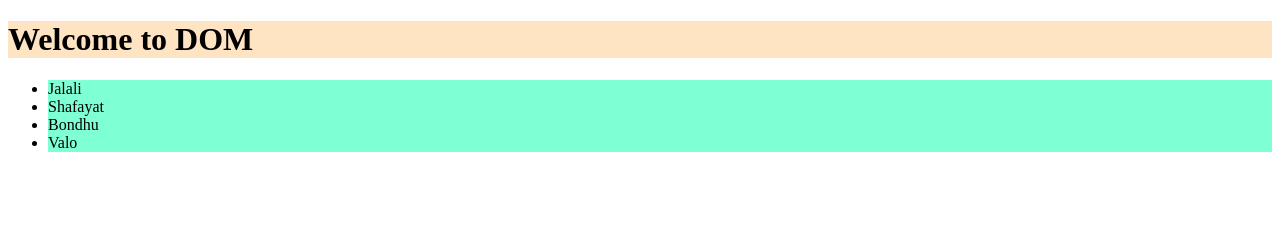
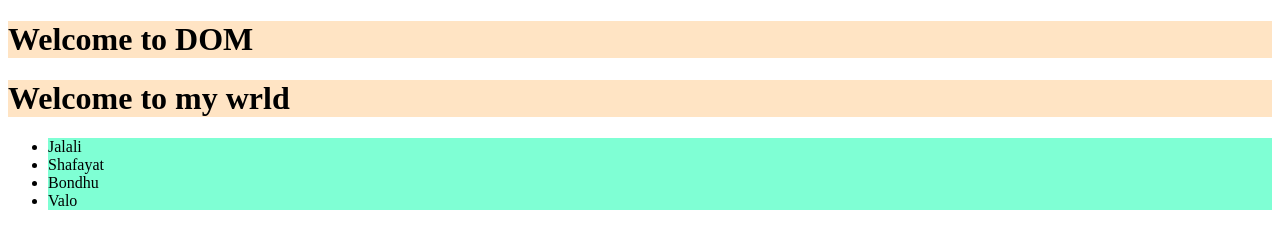
Before and after one commit to Rahmat-Ullah/tour-to-dom, a plain HTML site: page index.html in a window 1280 px wide. Drawn offline with Linux system fonts and the light colour scheme.

Commit message:
dom getElementByTagName practiced

```diff
--- a/index.html
+++ b/index.html
@@ -15,6 +15,7 @@
 <body>
     <header>
         <h1>Welcome to DOM</h1>
+        <h1>Welcome to my wrld</h1>
     </header>
     <main>
         <ul>
@@ -27,7 +28,16 @@
 
     <script src="js/dom.js"></script>
     <script>
-        console.log('from inside html file');
+        const liCollection = document.getElementsByTagName('li');
+        // console.log(liCollection);
+        for(const li of liCollection){
+            console.log(li.innerText);
+        }
+
+        const allHeadings = document.getElementsByTagName('h1');
+        for(const h1 of allHeadings){
+            console.log(h1.innerText.split(' '));
+        }
     </script>
 </body>
 </html>
```
